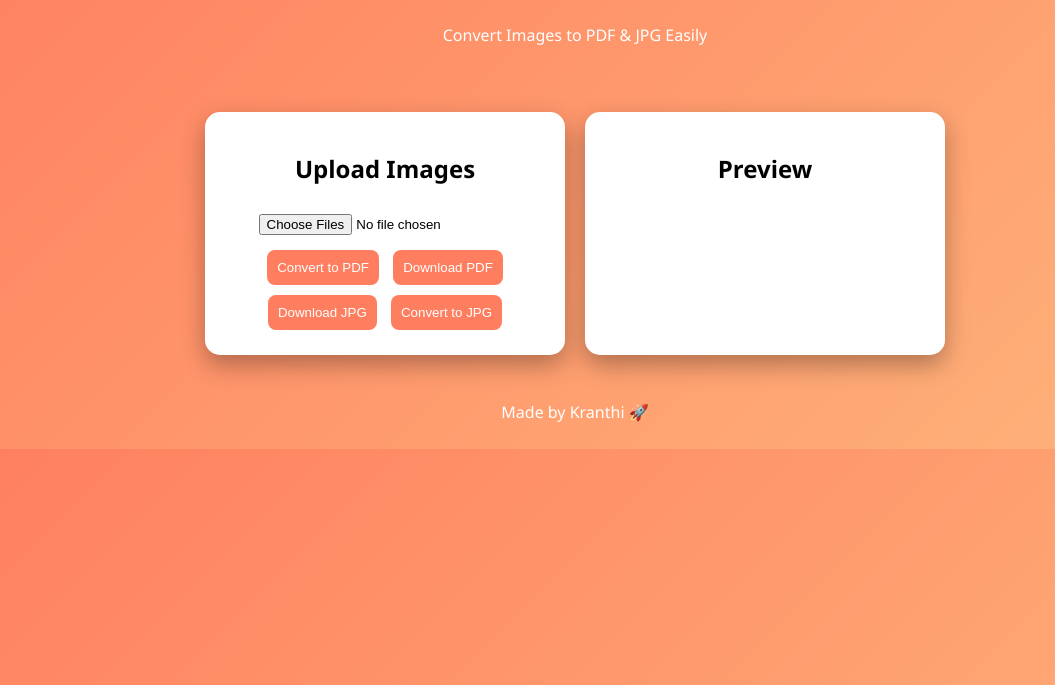
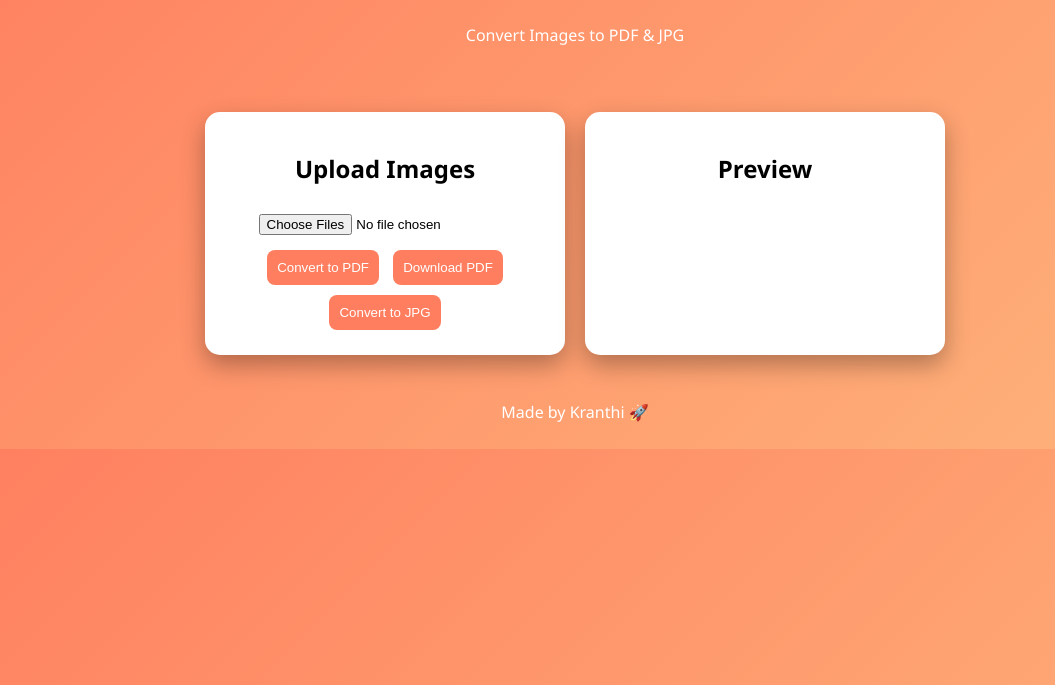
Before and after one commit to kranthikumark636-svg/new_project_2, a plain HTML site: page index.html in a window 1280 px wide. Shown: the part 115-800 px from the top of the page, without its empty margins (65-1120 px from the left). Drawn offline with nearby package versions, Linux system fonts and the light colour scheme.

Commit message:
Update index.html

```diff
--- a/index.html
+++ b/index.html
@@ -3,7 +3,7 @@
 <head>
     <title>Image Converter Pro</title>
 
-    <!-- jsPDF Library -->
+    <!-- jsPDF -->
     <script src="https://cdnjs.cloudflare.com/ajax/libs/jspdf/2.5.1/jspdf.umd.min.js"></script>
 
     <link rel="stylesheet" href="style.css">
@@ -12,23 +12,20 @@
 
 <header>
     <h1>🖼️ Image Converter Pro</h1>
-    <p>Convert Images to PDF & JPG Easily</p>
+    <p>Convert Images to PDF & JPG</p>
 </header>
 
 <div class="container">
 
-    <!-- Upload Section -->
     <div class="card">
         <h2>Upload Images</h2>
         <input type="file" id="imageInput" accept="image/*" multiple>
 
         <button onclick="convertToPDF()">Convert to PDF</button>
         <button onclick="downloadPDF()">Download PDF</button>
-        <button onclick="downloadJPG()">Download JPG</button>
         <button onclick="convertToJPG()">Convert to JPG</button>
     </div>
 
-    <!-- Preview Section -->
     <div class="card">
         <h2>Preview</h2>
         <div id="previewContainer"></div>
```
